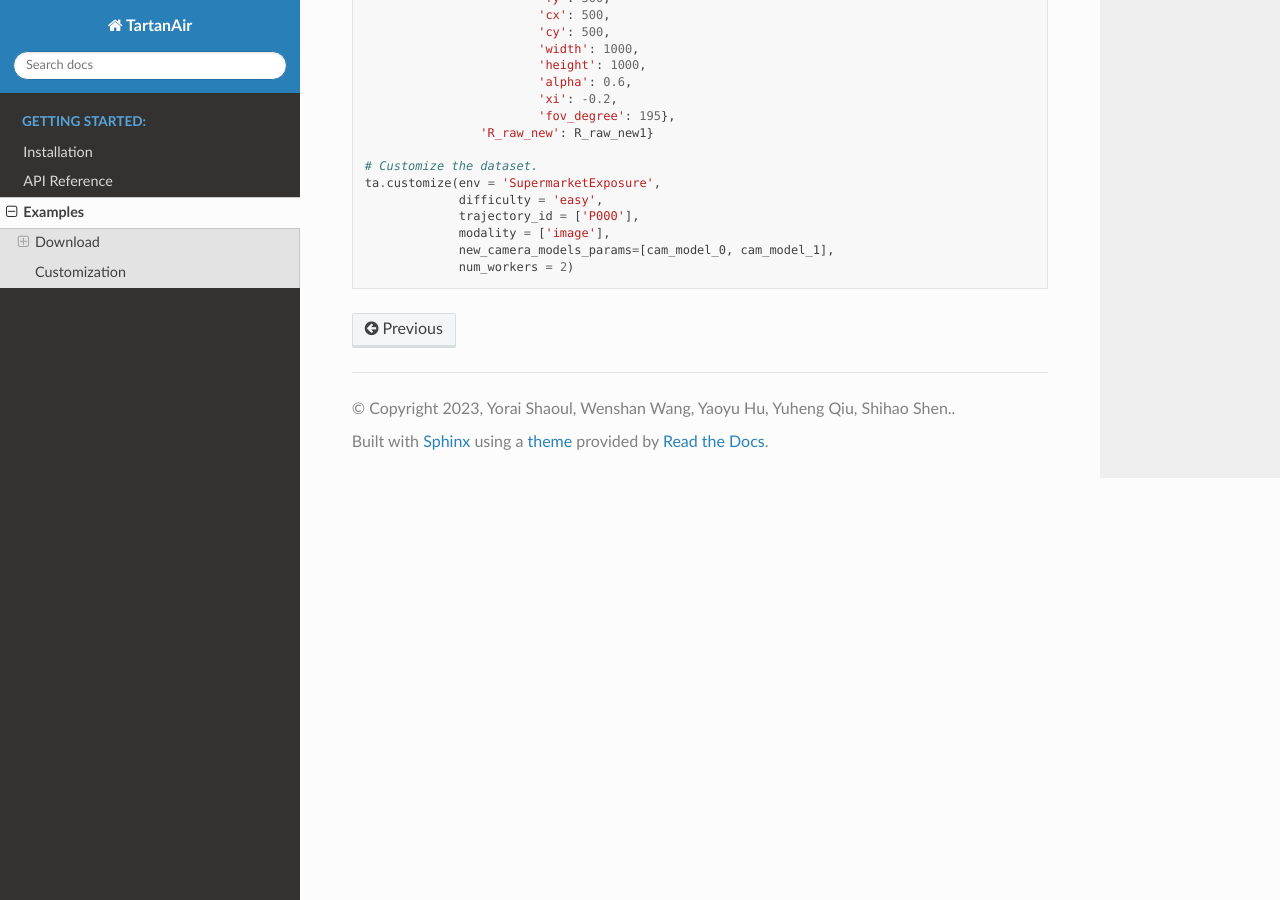
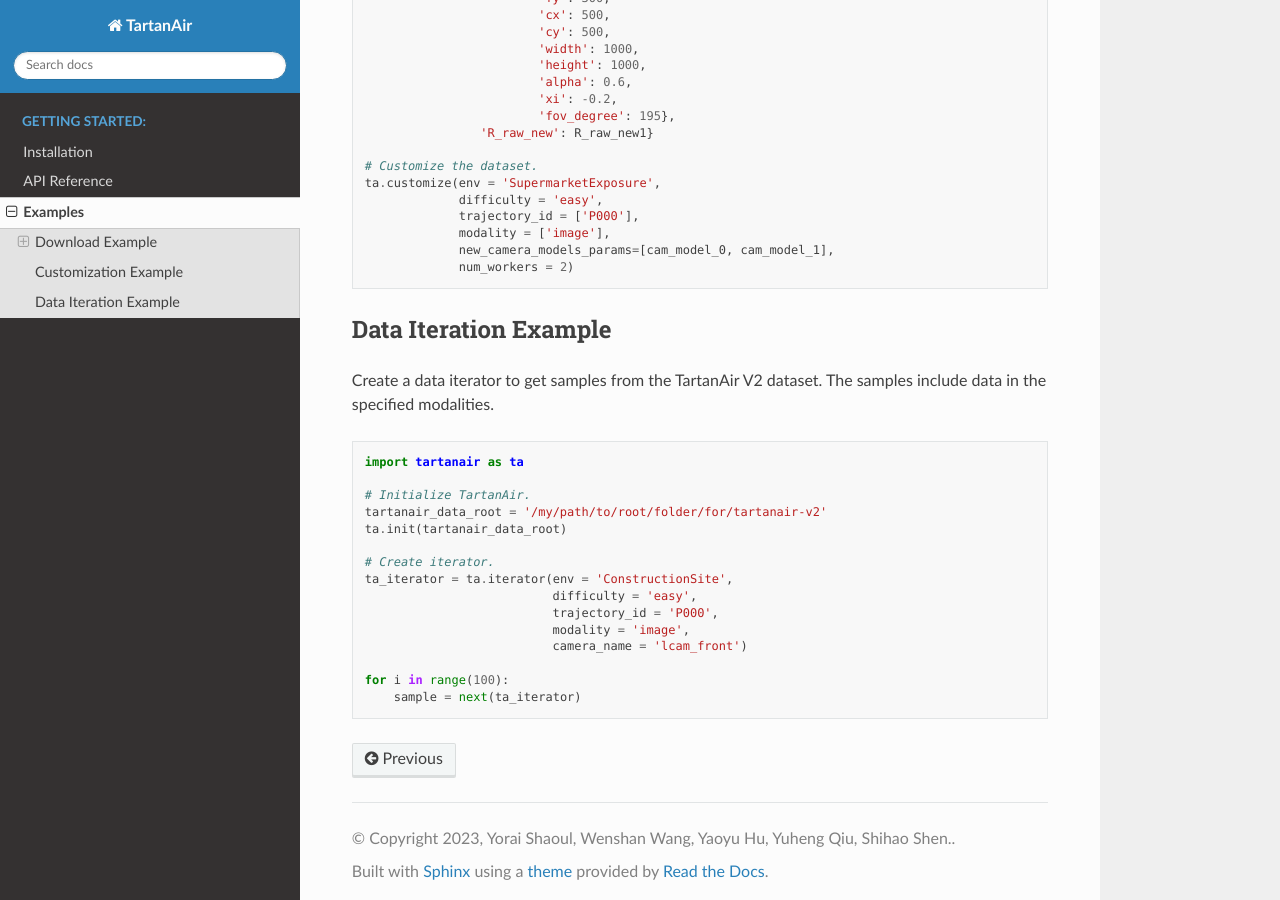
Before and after one commit to castacks/tartanairpy, a Sphinx documentation site: the page built from docs/examples.rst, in a window 1280 px wide and 900 px high, scrolled down 1543 px. Built offline with Sphinx 7.4.7 and the Read the Docs theme 2.0.0, drawn with Linux system fonts in a browser that asks for light colours; some of the changed text lies outside the part shown.

Commit message:
feat(examples): adding data iteration.

```diff
--- a/docs/examples.rst
+++ b/docs/examples.rst
@@ -5,7 +5,7 @@ Examples
 
 TartanAir V2 is a flexible dataset when used with this Python package. Using it, you can download, iterate, and modify the raw data. Here are some examples of what you can do with it.
 
-Download
+Download Example
 -------------------------------------
 
 Download via Python API
@@ -43,7 +43,7 @@ The config file if of the following format:
     modality: ['image']
     camera_name: ['lcam_front']
 
-Customization
+Customization Example
 -------------------------------------
 
 TartanAir V2 allows you to synthesize your own dataset by modifying the raw data. For example, by specifying a new camera model and generating images using it.
@@ -97,3 +97,26 @@ TartanAir V2 allows you to synthesize your own dataset by modifying the raw data
                  modality = ['image'],
                  new_camera_models_params=[cam_model_0, cam_model_1],
                  num_workers = 2)
+
+Data Iteration Example
+-------------------------------------
+
+Create a data iterator to get samples from the TartanAir V2 dataset. The samples include data in the specified modalities.
+
+.. code-block:: python
+
+    import tartanair as ta
+
+    # Initialize TartanAir.
+    tartanair_data_root = '/my/path/to/root/folder/for/tartanair-v2'
+    ta.init(tartanair_data_root)
+
+    # Create iterator.
+    ta_iterator = ta.iterator(env = 'ConstructionSite',
+                              difficulty = 'easy',
+                              trajectory_id = 'P000',
+                              modality = 'image',
+                              camera_name = 'lcam_front')
+
+    for i in range(100):
+        sample = next(ta_iterator)
--- a/docs/index.rst
+++ b/docs/index.rst
@@ -13,7 +13,9 @@ Install:
    pip install tartanair
 
 
-Welcome to TartanAir V2! Let's go on an adventure to beautiful mountains, dark caves, stylish homes, the Moon, and more. And there is more! You, your models, and your robots can experience these worlds via a variety of sensors: LiDAR, IMU, optical cameras with any lense configuration you want (we provide customizable fisheye, pinhole, and equirectangular camera models), depth cameras, segmentation "cameras", and event cameras.
+Welcome to TartanAir V2!
+
+Let's go on an adventure to beautiful mountains, to dark caves, to stylish homes, to the Moon 🚀, and to other exciting places. And there is more! You, your models, and your robots can experience these worlds via a variety of sensors: LiDAR, IMU, optical cameras with any lense configuration you want (we provide customizable fisheye, pinhole, and equirectangular camera models), depth cameras, segmentation "cameras", and event cameras.
 
 .. image::
    web_cover_figure.png
```
Also changed, not shown: other parts of docs/index.rst (+1 -1 lines), 1 other file.
